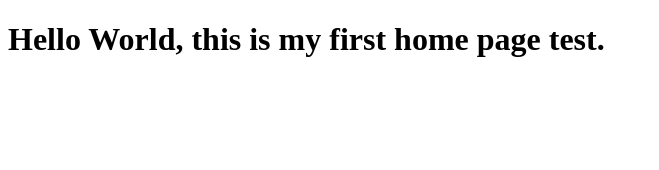
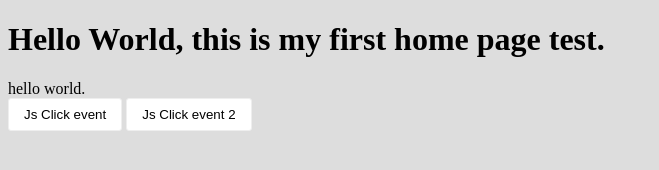
Before and after one commit to JennysGit/JennysGit.github.io, a plain HTML site: page index.html in a window 1280 px wide. Shown: the whole page, without its empty margins (0-659 px from the left). Drawn offline with Linux system fonts and the light colour scheme.

Commit message:
test css and javascript support.

```diff
--- a/index.html
+++ b/index.html
@@ -3,11 +3,28 @@
 <head>
 	<meta charset="UTF-8">
 	<title>Hello World</title>
+	<style type="text/css" src="style.css"></style>
+	<style>
+		body{
+			background: #ddd;
+		}
+		button{
+			padding: 8px 15px;
+			border: 1px solid #eee;
+			border-radius: 3px;
+			background-color: #fff;
+			cursor: pointer;
+		}
+	</style>
 </head>
 <body>
 	<div>
 		<h1>Hello World, this is my first home page test.
 		</h1>
+		<div id="hello"></div>
+		<button onclick="alert('hello')">Js Click event</button>
+		<button onclick="hello()">Js Click event 2</button>
 	</div>
+	<script type="text/javascript" src="test.js"></script>
 </body>
 </html>
--- /dev/null
+++ b/style.css
@@ -0,0 +1,8 @@
+* {
+    padding: 0;
+    margin: 0;
+}
+
+div{
+	box-sizing: border-box;
+}
--- /dev/null
+++ b/test.js
@@ -0,0 +1,6 @@
+document.getElementById('hello').innerText = "hello world.";
+
+function hello() {
+	document.getElementById('hello').innerText = "hello event.";
+	alert("hello event");
+}
```
